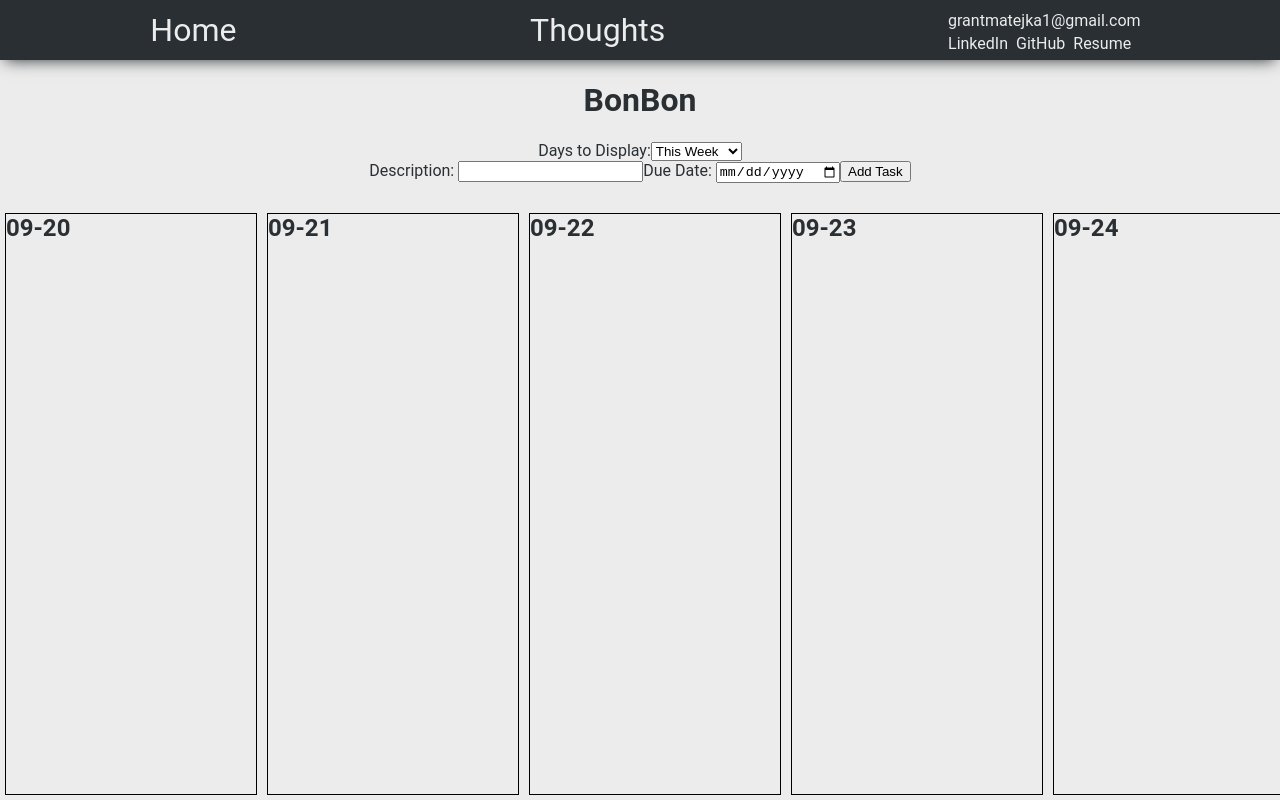
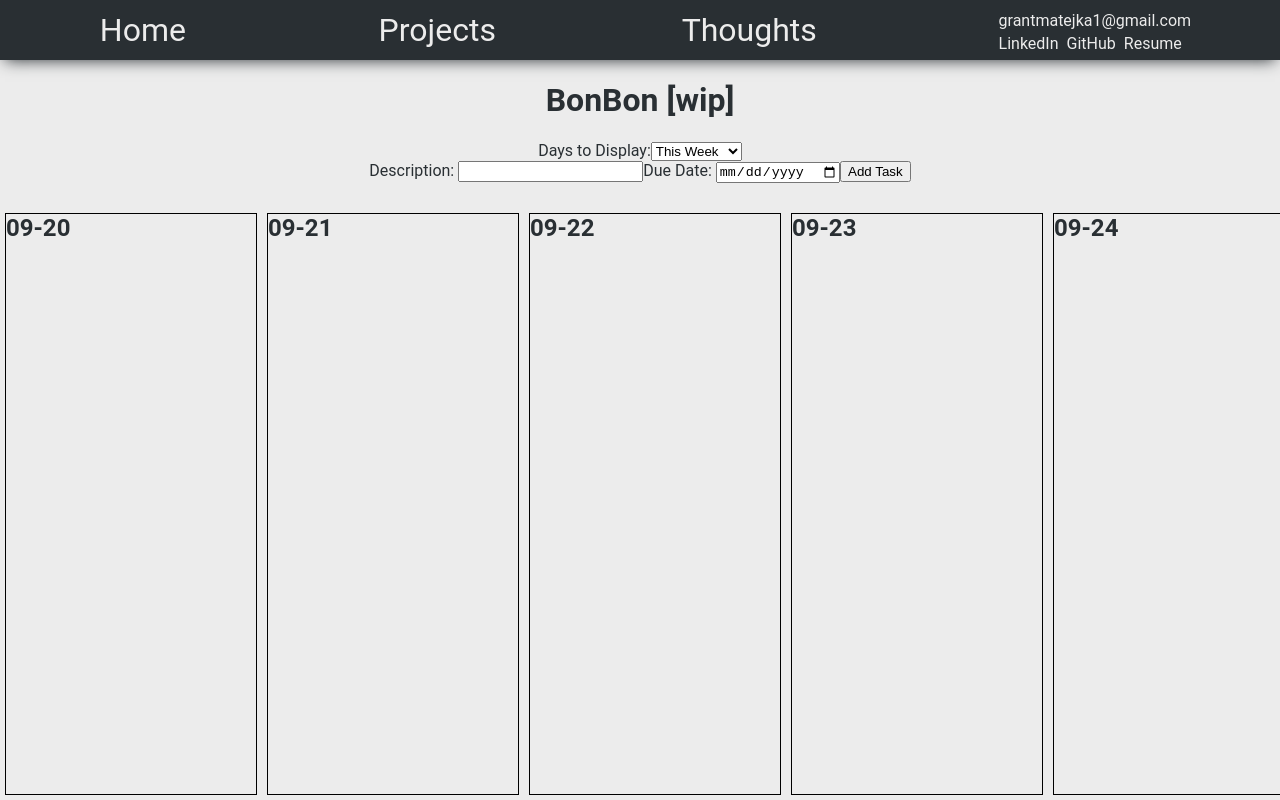
Before and after one commit to GrantMatejka/website, a Next.js app: page /project/bonbon in a window 1280 px wide. Built offline with nearby package versions, Linux system fonts and the light colour scheme.

Commit message:
Reveal projects

```diff
--- a/components/Header.jsx
+++ b/components/Header.jsx
@@ -48,11 +48,11 @@ export default function Header() {
                {isMobile ? <Home fontSize="large" /> : 'Home'}
             </LinkContainer>
          </StyledLink>
-         {/* <StyledLink size="M" key="projects-link" href="/projects">
+         <StyledLink size="M" key="projects-link" href="/projects">
             <LinkContainer>
                {isMobile ? <Terminal fontSize="large" /> : 'Projects'}
             </LinkContainer>
-         </StyledLink> */}
+         </StyledLink>
          <StyledLink size="M" key="thoughts-link" href="/posts">
             <LinkContainer>
                {isMobile ? <LibraryBooks fontSize="large" /> : 'Thoughts'}
--- a/pages/project/bonbon.jsx
+++ b/pages/project/bonbon.jsx
@@ -6,6 +6,8 @@ import moment from 'moment/moment';
 import styled from 'styled-components';
 import { useMemo } from 'react';
 import { v4 as uuid } from 'uuid';
+
+const TITLE = 'BonBon [wip]';
 
 const FormContainer = styled.div`
    height: 20%;
@@ -141,7 +143,7 @@ const Bonbon = () => {
    return (
       <>
          <Head>
-            <title>Bonbon</title>
+            <title>{TITLE}</title>
          </Head>
          <div className="full" style={{ height: 'calc(100vh - 60px)' }}>
             <FormContainer id="form-div">
@@ -163,7 +165,7 @@ const Bonbon = () => {
                         justifyContent: 'center',
                      }}
                   >
-                     <h1>BonBon</h1>
+                     <h1>{TITLE}</h1>
                      <div>
                         <label htmlFor="select-day-count">
                            Days to Display:
```
